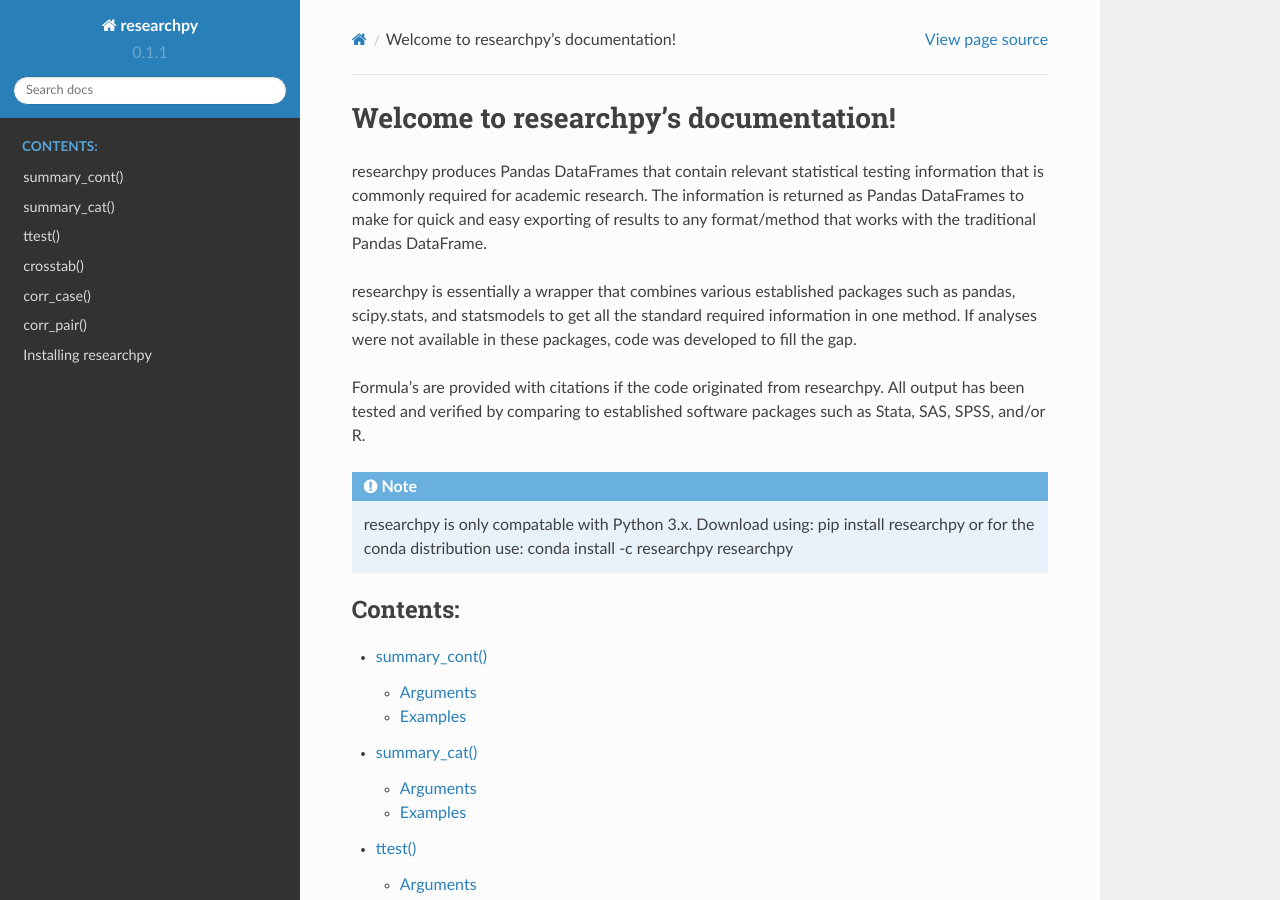
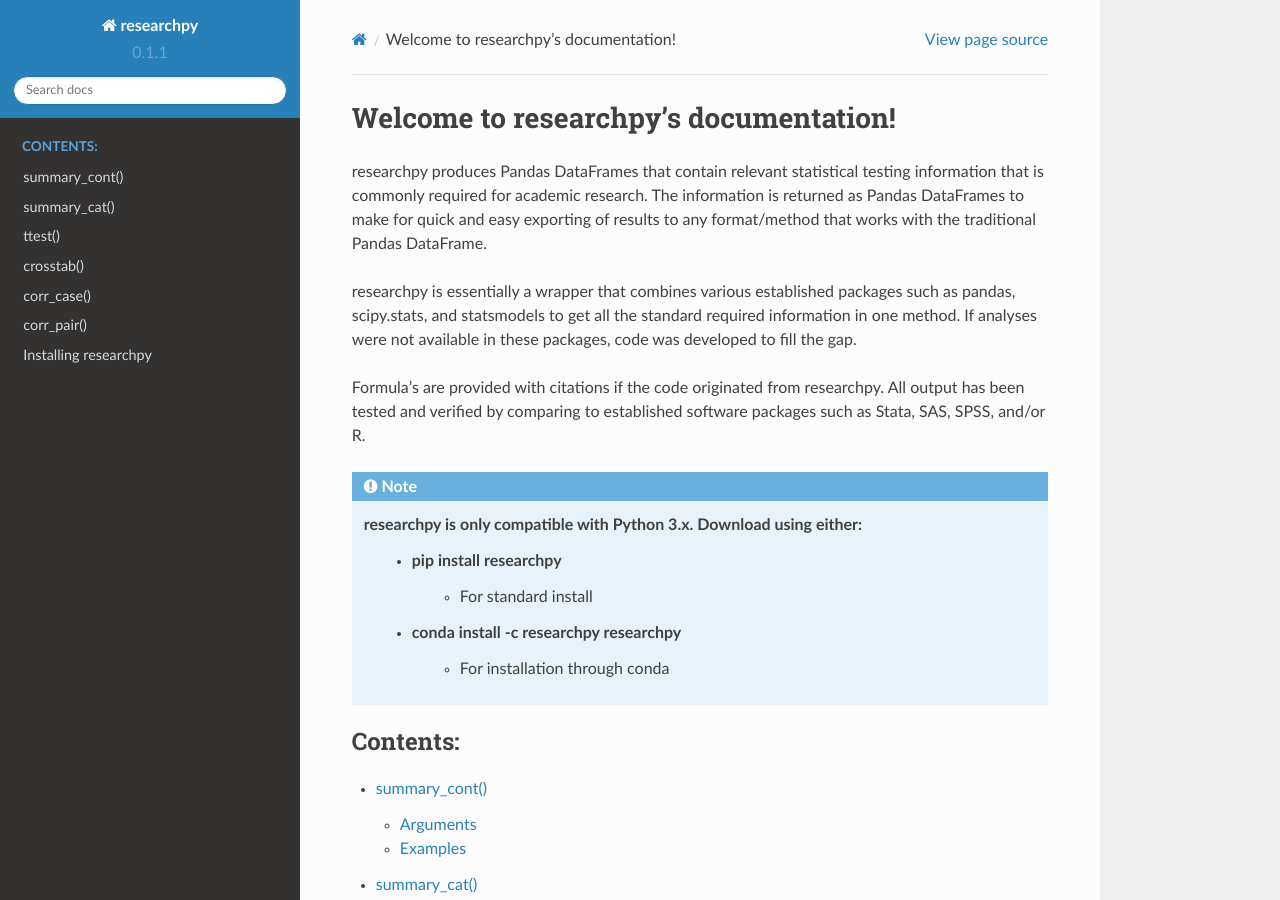
Before and after one commit to researchpy/documentation, a Sphinx documentation site: the page built from source/index.rst, in a window 1280 px wide and 900 px high. Built offline with Sphinx 7.4.7 and the Read the Docs theme 2.0.0, drawn with Linux system fonts in a browser that asks for light colours.

Commit message:
Update index.rst

```diff
--- a/source/index.rst
+++ b/source/index.rst
@@ -22,9 +22,11 @@ packages such as Stata, SAS, SPSS, and/or R.
 
 .. note::
 
-  researchpy is only compatable with Python 3.x.
-  Download using: pip install researchpy
-  or for the conda distribution use: conda install -c researchpy researchpy
+  researchpy is only compatible with Python 3.x. Download using either:
+   * pip install researchpy
+      * For standard install
+   * conda install -c researchpy researchpy
+      * For installation through conda
 
 
 .. toctree::
```
